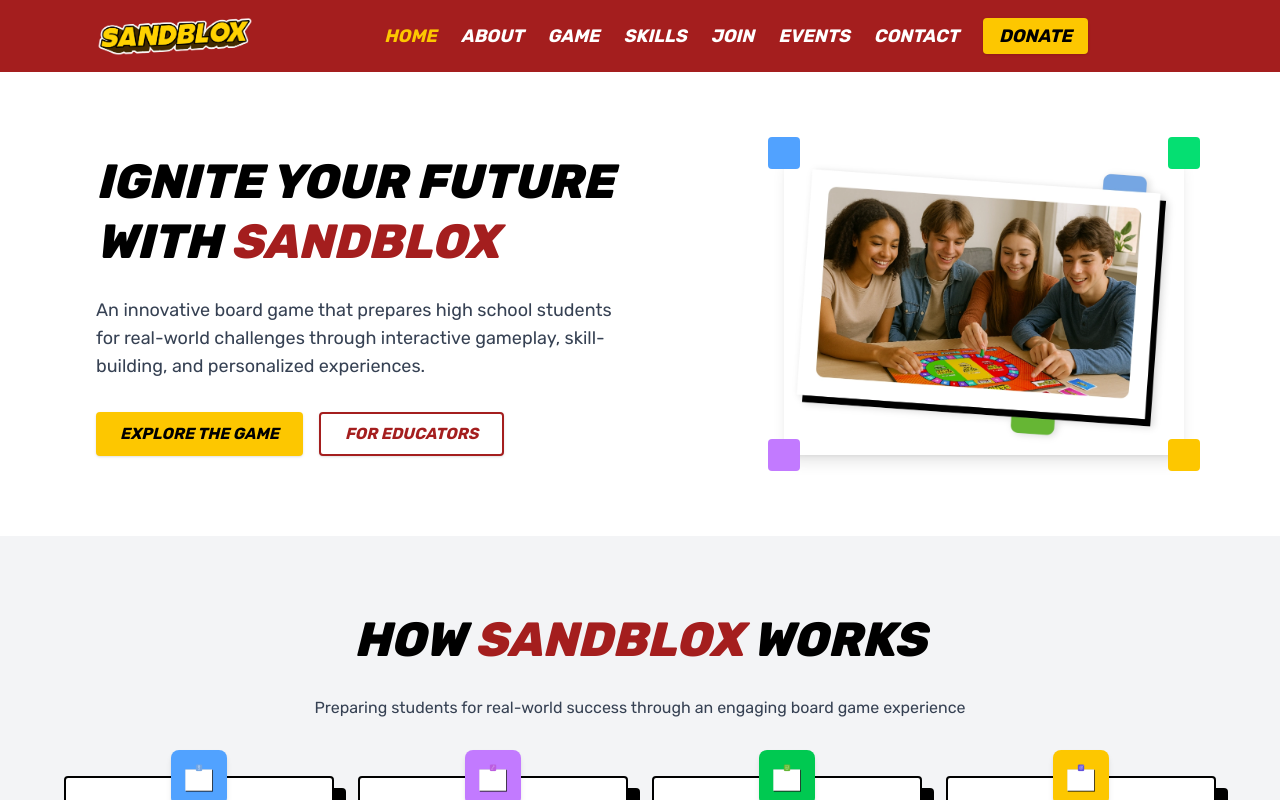
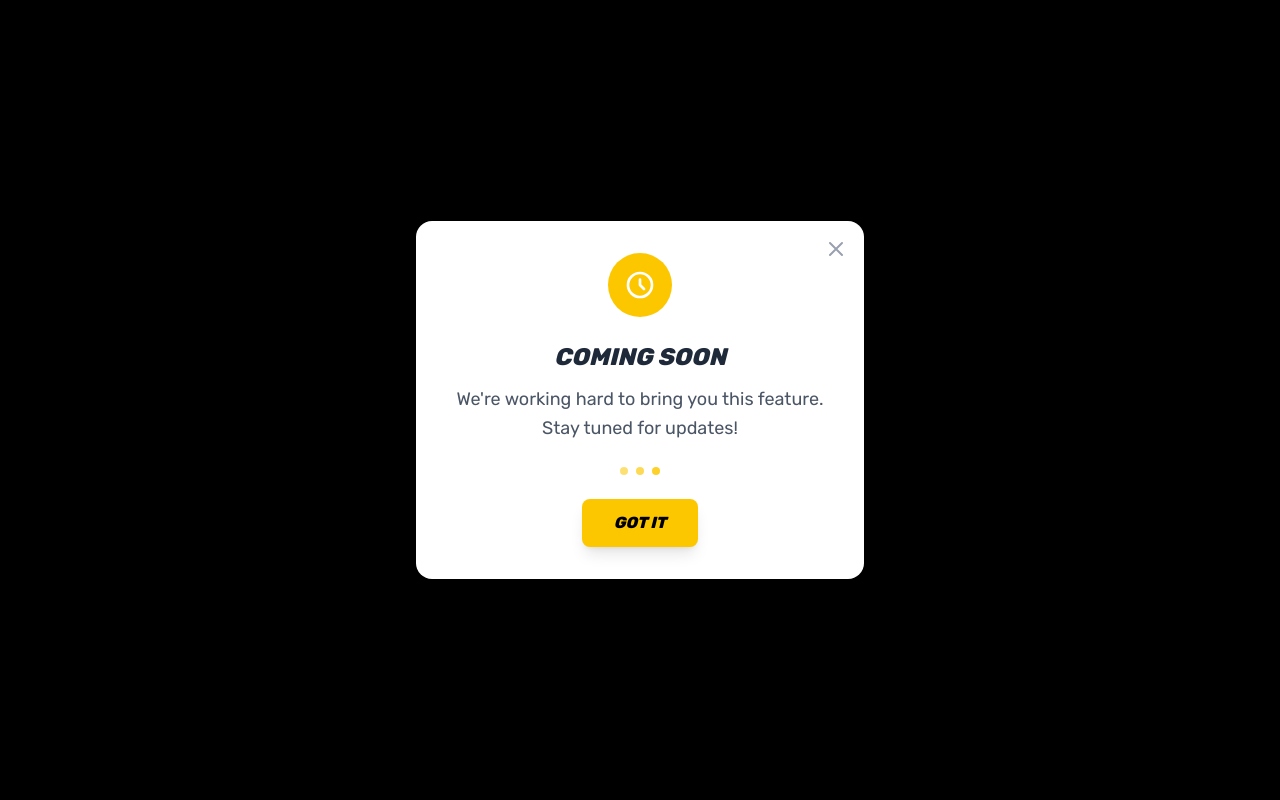
Before and after one commit to prabhgunbhatia/sandblox, a Next.js app: page / in a window 1280 px wide. Both pictures are taken after a click on the button "EXPLORE THE GAME". Shown: the top 800 px of the page. Built offline with nearby package versions, Linux system fonts and the light colour scheme.

Commit message:
coming soon functionality for buttons added

```diff
--- /dev/null
+++ b/src/app/components/ComingSoonPopup.tsx
@@ -0,0 +1,110 @@
+"use client";
+
+import React from "react";
+import { motion, AnimatePresence } from "framer-motion";
+
+interface ComingSoonPopupProps {
+  isOpen: boolean;
+  onClose: () => void;
+}
+
+export default function ComingSoonPopup({
+  isOpen,
+  onClose,
+}: ComingSoonPopupProps) {
+  if (!isOpen) return null;
+
+  return (
+    <AnimatePresence>
+      <motion.div
+        initial={{ opacity: 0 }}
+        animate={{ opacity: 1 }}
+        exit={{ opacity: 0 }}
+        className="fixed inset-0 bg-black bg-opacity-50 flex items-center justify-center z-50 p-4"
+        onClick={onClose}
+      >
+        <motion.div
+          initial={{ scale: 0.8, opacity: 0, y: 20 }}
+          animate={{ scale: 1, opacity: 1, y: 0 }}
+          exit={{ scale: 0.8, opacity: 0, y: 20 }}
+          transition={{ type: "spring", damping: 25, stiffness: 300 }}
+          className="bg-white rounded-2xl shadow-2xl max-w-md w-full p-8 relative"
+          onClick={(e) => e.stopPropagation()}
+        >
+          {/* Close button */}
+          <button
+            onClick={onClose}
+            className="absolute top-4 right-4 text-gray-400 hover:text-gray-600 transition-colors"
+            aria-label="Close popup"
+          >
+            <svg
+              className="w-6 h-6"
+              fill="none"
+              stroke="currentColor"
+              viewBox="0 0 24 24"
+            >
+              <path
+                strokeLinecap="round"
+                strokeLinejoin="round"
+                strokeWidth={2}
+                d="M6 18L18 6M6 6l12 12"
+              />
+            </svg>
+          </button>
+
+          {/* Content */}
+          <div className="text-center">
+            {/* Icon */}
+            <div className="mx-auto w-16 h-16 bg-yellow-400 rounded-full flex items-center justify-center mb-6">
+              <svg
+                className="w-8 h-8 text-white"
+                fill="none"
+                stroke="currentColor"
+                viewBox="0 0 24 24"
+              >
+                <path
+                  strokeLinecap="round"
+                  strokeLinejoin="round"
+                  strokeWidth={2}
+                  d="M12 8v4l3 3m6-3a9 9 0 11-18 0 9 9 0 0118 0z"
+                />
+              </svg>
+            </div>
+
+            {/* Title */}
+            <h3 className="text-2xl font-extrabold text-gray-800 mb-3 italic">
+              COMING SOON
+            </h3>
+
+            {/* Message */}
+            <p className="text-gray-600 text-lg mb-6 leading-relaxed">
+              We're working hard to bring you this feature. Stay tuned for
+              updates!
+            </p>
+
+            {/* Decorative elements */}
+            <div className="flex justify-center gap-2 mb-6">
+              <div className="w-2 h-2 bg-yellow-400 rounded-full animate-pulse"></div>
+              <div
+                className="w-2 h-2 bg-yellow-400 rounded-full animate-pulse"
+                style={{ animationDelay: "0.2s" }}
+              ></div>
+              <div
+                className="w-2 h-2 bg-yellow-400 rounded-full animate-pulse"
+                style={{ animationDelay: "0.4s" }}
+              ></div>
+            </div>
+
+            {/* Action button */}
+            <button
+              onClick={onClose}
+              className="bg-yellow-400 text-black font-extrabold px-8 py-3 rounded-lg shadow-lg hover:bg-yellow-300 transition-all duration-200 transform hover:scale-105 italic"
+            >
+              GOT IT
+            </button>
+          </div>
+        </motion.div>
+      </motion.div>
+    </AnimatePresence>
+  );
+}
--- a/src/app/events/page.tsx
+++ b/src/app/events/page.tsx
@@ -1,9 +1,10 @@
 "use client";
-import React from "react";
+import React, { useState } from "react";
 import Navbar from "../components/Navbar";
 import Footer from "../components/Footer";
 import Image from "next/image";
 import { motion } from "framer-motion";
+import ComingSoonPopup from "../components/ComingSoonPopup";
 
 const fadeInUp = {
   hidden: { opacity: 0, y: 40 },
@@ -11,6 +12,7 @@
 };
 
 export default function Events() {
+  const [showComingSoon, setShowComingSoon] = useState(false);
   return (
     <div className="min-h-screen bg-white flex flex-col font-sans">
       <Navbar />
@@ -33,13 +35,19 @@
             transforming student preparation for real-world success.
           </p>
           <div className="flex gap-4">
-            <button className="group bg-white text-black font-extrabold px-8 py-3 rounded shadow hover:bg-[#a41e1e] hover:text-white transition text-lg">
+            <button
+              onClick={() => setShowComingSoon(true)}
+              className="group bg-white text-black font-extrabold px-8 py-3 rounded shadow hover:bg-[#a41e1e] hover:text-white transition text-lg"
+            >
               GET{" "}
               <span className="text-[#a41e1e] group-hover:text-white transition">
                 STARTED
               </span>
             </button>
-            <button className="bg-yellow-400 text-[#a41e1e] border-2 border-[#a41e1e] font-extrabold px-8 py-3 rounded shadow hover:bg-red-700 hover:text-white transition text-lg">
+            <button
+              onClick={() => setShowComingSoon(true)}
+              className="bg-yellow-400 text-[#a41e1e] border-2 border-[#a41e1e] font-extrabold px-8 py-3 rounded shadow hover:bg-red-700 hover:text-white transition text-lg"
+            >
               LEARN MORE
             </button>
           </div>
@@ -76,7 +84,10 @@
           Join us at these upcoming events to experience Sandblox
         </p>
         <div className="flex justify-center mb-8">
-          <button className="bg-yellow-400 text-black font-extrabold w-full max-w-4xl py-4 rounded-2xl shadow hover:bg-yellow-300 transition text-xl tracking-wide">
+          <button
+            onClick={() => setShowComingSoon(true)}
+            className="bg-yellow-400 text-black font-extrabold w-full max-w-4xl py-4 rounded-2xl shadow hover:bg-yellow-300 transition text-xl tracking-wide"
+          >
             ALL EVENTS
           </button>
         </div>
@@ -238,7 +249,7 @@
               </li>
               <li className="flex items-start gap-2">
                 <Image
-                  src="/Events-Page/4a3.webp"
+                  src="/Events-Page/4a3.png"
                   alt="bullet"
                   width={20}
                   height={20}
@@ -248,7 +259,7 @@
               </li>
               <li className="flex items-start gap-2">
                 <Image
-                  src="/Events-Page/4a3.webp"
+                  src="/Events-Page/4a3.png"
                   alt="bullet"
                   width={20}
                   height={20}
@@ -487,6 +498,10 @@
       </motion.section>
 
       <Footer />
+      <ComingSoonPopup
+        isOpen={showComingSoon}
+        onClose={() => setShowComingSoon(false)}
+      />
     </div>
   );
 }
--- a/src/app/game/page.tsx
+++ b/src/app/game/page.tsx
@@ -5,6 +5,7 @@
 import Footer from "../components/Footer";
 import Image from "next/image";
 import { motion } from "framer-motion";
+import ComingSoonPopup from "../components/ComingSoonPopup";
 
 const gameplayTabs = [
   {
@@ -80,6 +81,7 @@
 
 export default function Game() {
   const [activeTab, setActiveTab] = useState(0);
+  const [showComingSoon, setShowComingSoon] = useState(false);
   return (
     <div className="min-h-screen bg-white flex flex-col font-sans">
       <Navbar />
@@ -345,7 +347,10 @@
           </svg>
         </div>
         <div className="flex justify-center mt-12">
-          <button className="bg-yellow-400 text-black font-extrabold italic px-10 py-4 rounded shadow-[4px_4px_0_#000] text-lg tracking-wide hover:bg-yellow-300 transition">
+          <button
+            onClick={() => setShowComingSoon(true)}
+            className="bg-yellow-400 text-black font-extrabold italic px-10 py-4 rounded shadow-[4px_4px_0_#000] text-lg tracking-wide hover:bg-yellow-300 transition"
+          >
             DOWNLOAD FULL INSTRUCTIONS
           </button>
         </div>
@@ -596,10 +601,16 @@
               </div>
             </div>
             <div className="flex gap-6 mt-4">
-              <button className="bg-[#2196f3] text-white font-extrabold italic text-lg px-8 py-3 rounded shadow-[4px_4px_0_#000] tracking-wide hover:bg-blue-500 transition">
+              <button
+                onClick={() => setShowComingSoon(true)}
+                className="bg-[#2196f3] text-white font-extrabold italic text-lg px-8 py-3 rounded shadow-[4px_4px_0_#000] tracking-wide hover:bg-blue-500 transition"
+              >
                 APP STORE
               </button>
-              <button className="bg-[#8e24aa] text-white font-extrabold italic text-lg px-8 py-3 rounded shadow-[4px_4px_0_#000] tracking-wide hover:bg-purple-700 transition">
+              <button
+                onClick={() => setShowComingSoon(true)}
+                className="bg-[#8e24aa] text-white font-extrabold italic text-lg px-8 py-3 rounded shadow-[4px_4px_0_#000] tracking-wide hover:bg-purple-700 transition"
+              >
                 GOOGLE PLAY
               </button>
             </div>
@@ -620,6 +631,10 @@
       </motion.section>
 
       <Footer />
+      <ComingSoonPopup
+        isOpen={showComingSoon}
+        onClose={() => setShowComingSoon(false)}
+      />
     </div>
   );
 }
--- a/src/app/join/page.tsx
+++ b/src/app/join/page.tsx
@@ -1,9 +1,10 @@
 "use client";
-import React from "react";
+import React, { useState } from "react";
 import Navbar from "../components/Navbar";
 import Footer from "../components/Footer";
 import Image from "next/image";
 import { motion } from "framer-motion";
+import ComingSoonPopup from "../components/ComingSoonPopup";
 
 const fadeInUp = {
   hidden: { opacity: 0, y: 40 },
@@ -11,6 +12,7 @@
 };
 
 export default function Join() {
+  const [showComingSoon, setShowComingSoon] = useState(false);
   return (
     <div className="min-h-screen bg-white flex flex-col font-sans">
       <Navbar />
@@ -187,7 +189,10 @@
           </div>
         </div>
         <div className="flex justify-center mt-10">
-          <button className="bg-blue-600 text-white font-extrabold w-full max-w-8xl py-5 rounded-2xl shadow hover:bg-blue-500 transition text-xl tracking-wide">
+          <button
+            onClick={() => setShowComingSoon(true)}
+            className="bg-blue-600 text-white font-extrabold w-full max-w-8xl py-5 rounded-2xl shadow hover:bg-blue-500 transition text-xl tracking-wide"
+          >
             Contact Us
           </button>
         </div>
@@ -245,7 +250,10 @@
           </div>
         </div>
         <div className="flex justify-center">
-          <button className="bg-[#a259ff] text-white font-extrabold italic uppercase px-10 py-4 shadow-[6px_6px_0_#000] rounded-none text-lg tracking-wide hover:bg-purple-400 transition">
+          <button
+            onClick={() => setShowComingSoon(true)}
+            className="bg-[#a259ff] text-white font-extrabold italic uppercase px-10 py-4 shadow-[6px_6px_0_#000] rounded-none text-lg tracking-wide hover:bg-purple-400 transition"
+          >
             Read Our Impact Report
           </button>
         </div>
@@ -272,12 +280,19 @@
             placeholder="Your email"
             className="px-6 py-3 rounded-l bg-white text-black text-lg focus:outline-none min-w-[260px]"
           />
-          <button className="bg-[#a41e1e] text-white font-extrabold px-8 py-3 italic rounded-r shadow hover:bg-red-700 transition text-lg">
+          <button
+            onClick={() => setShowComingSoon(true)}
+            className="bg-[#a41e1e] text-white font-extrabold px-8 py-3 italic rounded-r shadow hover:bg-red-700 transition text-lg"
+          >
             SUBSCRIBE
           </button>
         </div>
       </motion.section>
       <Footer />
+      <ComingSoonPopup
+        isOpen={showComingSoon}
+        onClose={() => setShowComingSoon(false)}
+      />
     </div>
   );
 }
--- a/src/app/page.tsx
+++ b/src/app/page.tsx
@@ -6,6 +6,7 @@
 import { motion } from "framer-motion";
 import Navbar from "./components/Navbar";
 import Footer from "./components/Footer";
+import ComingSoonPopup from "./components/ComingSoonPopup";
 
 // Animation variants
 const fadeInUp = {
@@ -75,6 +76,7 @@
   ];
 
   const [testimonialPage, setTestimonialPage] = useState(0);
+  const [showComingSoon, setShowComingSoon] = useState(false);
   const testimonialsPerPage = 2;
   const totalPages = Math.ceil(testimonials.length / testimonialsPerPage);
   const startIdx = testimonialPage * testimonialsPerPage;
@@ -105,10 +107,16 @@
             and personalized experiences.
           </p>
           <div className="flex gap-4 mt-2">
-            <button className="bg-yellow-400 text-black font-bold px-6 py-2 italic rounded shadow hover:bg-yellow-300 transition">
+            <button
+              onClick={() => setShowComingSoon(true)}
+              className="bg-yellow-400 text-black font-bold px-6 py-2 italic rounded shadow hover:bg-yellow-300 transition"
+            >
               EXPLORE THE GAME
             </button>
-            <button className="bg-white border-2 border-[#a41e1e] text-[#a41e1e] font-bold px-6 py-2 italic rounded shadow hover:bg-[#a41e1e] hover:text-white transition">
+            <button
+              onClick={() => setShowComingSoon(true)}
+              className="bg-white border-2 border-[#a41e1e] text-[#a41e1e] font-bold px-6 py-2 italic rounded shadow hover:bg-[#a41e1e] hover:text-white transition"
+            >
               FOR EDUCATORS
             </button>
           </div>
@@ -400,7 +408,10 @@
             Join the growing network of schools using Sandblox to prepare
             students for real-world success.
           </p>
-          <button className="bg-yellow-400 italic text-black font-bold px-6 py-2 rounded shadow hover:bg-yellow-300 transition w-fit">
+          <button
+            onClick={() => setShowComingSoon(true)}
+            className="bg-yellow-400 italic text-black font-bold px-6 py-2 rounded shadow hover:bg-yellow-300 transition w-fit"
+          >
             GET <span className="text-[#a41e1e]"> STARTED</span>
           </button>
         </div>
@@ -424,6 +435,10 @@
       </motion.section>
 
       <Footer />
+      <ComingSoonPopup
+        isOpen={showComingSoon}
+        onClose={() => setShowComingSoon(false)}
+      />
     </div>
   );
 }
--- a/src/app/skills/page.tsx
+++ b/src/app/skills/page.tsx
@@ -4,6 +4,7 @@
 import Footer from "../components/Footer";
 import Image from "next/image";
 import { motion } from "framer-motion";
+import ComingSoonPopup from "../components/ComingSoonPopup";
 
 const fadeInUp = {
   hidden: { opacity: 0, y: 40 },
@@ -153,6 +154,7 @@
 
 export default function Skills() {
   const [activeTab, setActiveTab] = useState(0);
+  const [showComingSoon, setShowComingSoon] = useState(false);
 
   return (
     <div className="min-h-screen bg-white flex flex-col font-sans">
@@ -436,7 +438,10 @@
               Curriculum integration frameworks
             </li>
           </ul>
-          <button className="bg-[#a259ff] text-white font-extrabold px-8 py-3 rounded shadow hover:bg-purple-400 transition text-lg mt-2">
+          <button
+            onClick={() => setShowComingSoon(true)}
+            className="bg-[#a259ff] text-white font-extrabold px-8 py-3 rounded shadow hover:bg-purple-400 transition text-lg mt-2"
+          >
             COMING SOON
           </button>
         </div>
@@ -451,6 +456,10 @@
       </section>
 
       <Footer />
+      <ComingSoonPopup
+        isOpen={showComingSoon}
+        onClose={() => setShowComingSoon(false)}
+      />
     </div>
   );
 }
```
